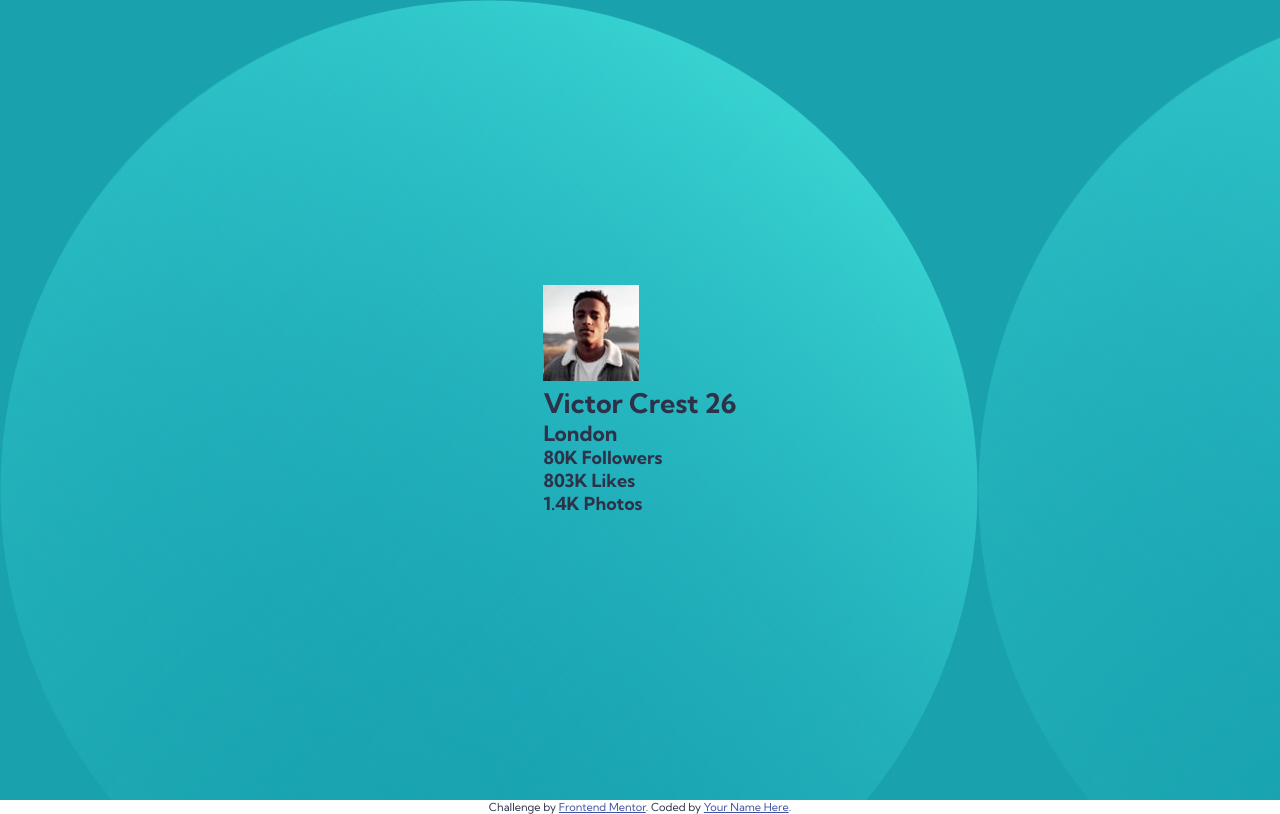
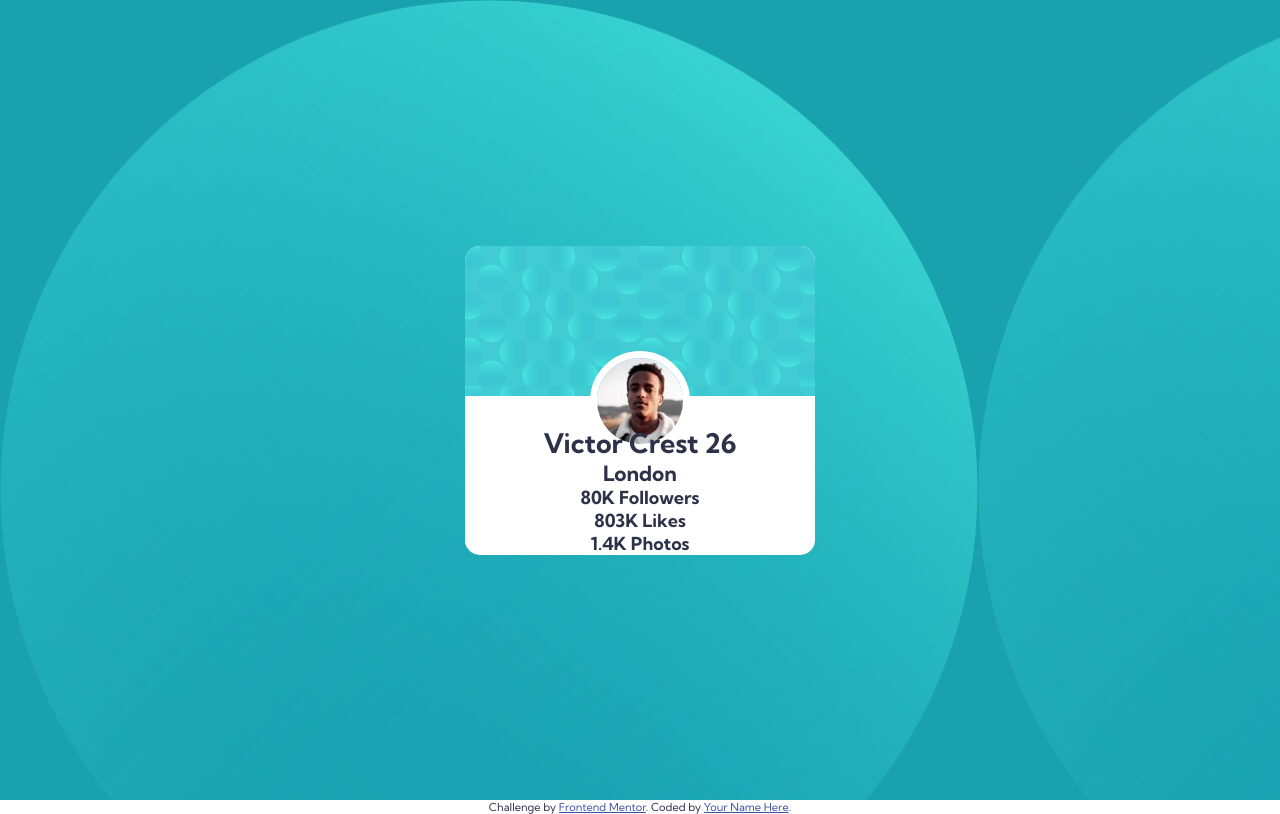
Before and after one commit to kayflyS/profileCardComponent, a plain HTML site: page index.html in a window 1280 px wide. Drawn offline with Linux system fonts and the light colour scheme.

Commit message:
styling-picture and picture img by adding a solidborder color white

```diff
--- a/index.html
+++ b/index.html
@@ -15,7 +15,8 @@
   <div class="container">
       <div class="header">
         <div class="inner-container"></div>
-            <div class="picture"><img src="./images/image-victor.jpg" alt=""></div>
+            <div class="picture">
+              <img src="./images/image-victor.jpg" alt="#"></div>
         <div class="details">
         <h2 class="name">Victor Crest <span class="age">26</span></h2>
         <h3 class="city">London</h3>
--- a/styles.css
+++ b/styles.css
@@ -12,13 +12,35 @@ body{
 }
 .container{
     background-image: url("./images/bg-pattern-top.svg"), url("./images/bg-pattern-bottom.svg");
-    background-color: #19a2ae;
-    min-height: 100vh;
     display: flex;
     justify-content: center;
     align-items: center;
+    min-height: 100vh;
+    background-color: #19a2ae;
 }
+.header{
+    max-width: 350px;
+    text-align: center;
+    border-radius: 15px;
+    background-color: #ffffff;
+    overflow: hidden;
+}
+.inner-container{
+    height: 150px;
+    width: 350px;
+    background-image: url(./images/bg-pattern-card.svg);
+}
+.picture{
+    width: 100px;
+    overflow: hidden;
+    height: 100px;
+    border: 7px solid #ffffff;
+    border-radius: 50%;
+    margin: -45px auto -25px auto;
+}
+.picture img{
 
+}
 
 
 
```
